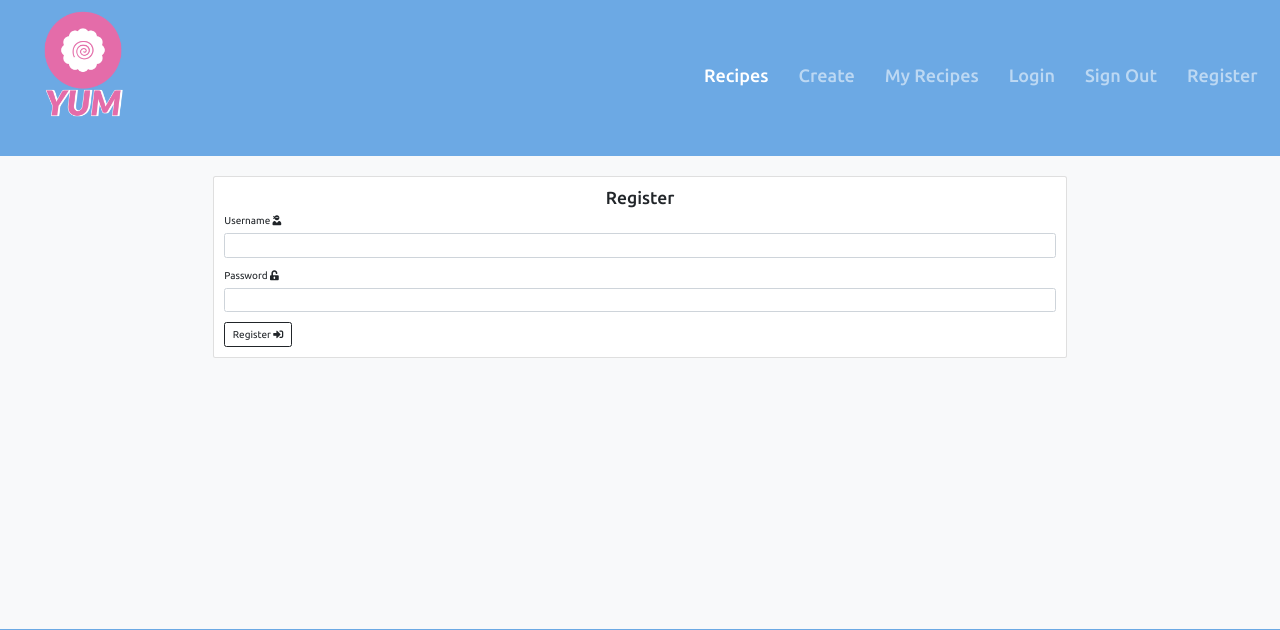
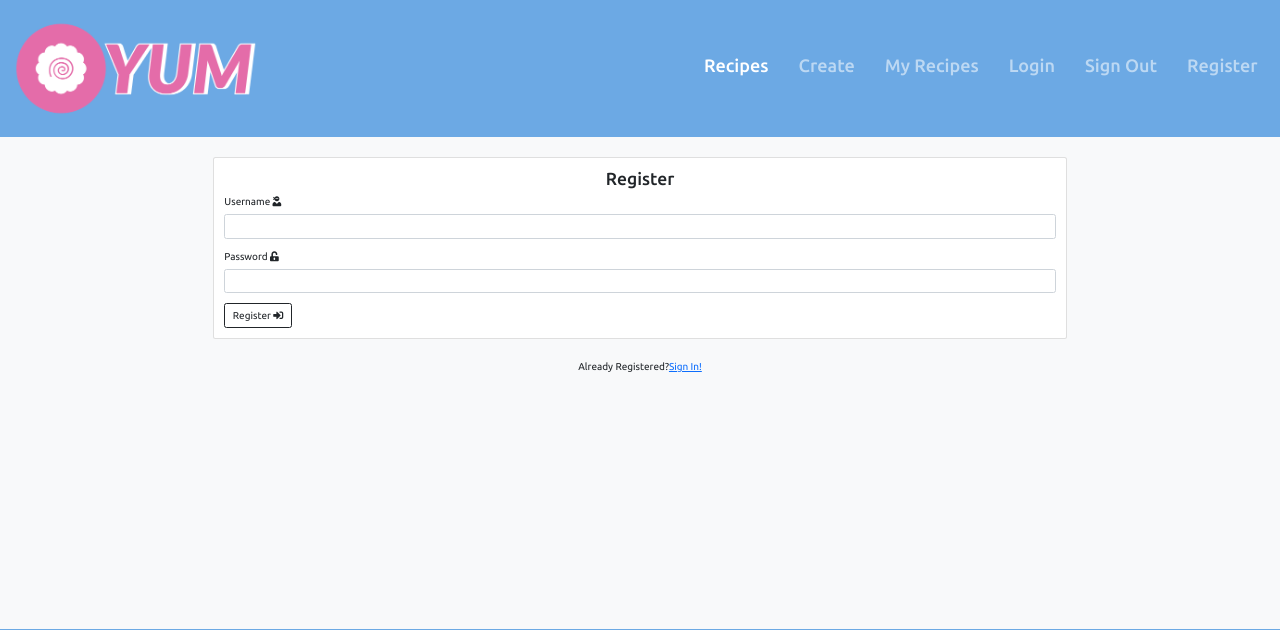
Before and after one commit to S-Lowes/Code-Institute-MS3, a Flask app: page /register in a window 1280 px wide. Shown: the top 630 px of the page. Run offline with Flask 2, Linux system fonts and the light colour scheme; some libraries are stand-ins or nearby versions.

Commit message:
(refactor):Change website logo and resize it

```diff
--- a/static/css/style.css
+++ b/static/css/style.css
@@ -19,7 +19,7 @@ body {
 /*--- NAVBAR ---*/
 
 .logo {
-    width: 15rem;
+    width: 25rem;
 }
 
 .navbar {
@@ -91,7 +91,7 @@ footer {
 .social-icon:hover {
     transition: all 0.6s ease-in-out;
     transform: rotate(360deg);
-    color: #a9e46c;
+    color: #164776;
 }
 
 /* COLOR --> Pink: #e46ca9  Blue: #6ca9e4 Green: #a9e46c */
--- a/templates/base.html
+++ b/templates/base.html
@@ -25,7 +25,7 @@
             <nav class="sticky-top navbar navbar-expand-lg navbar-dark">
                 <div class="container-fluid">
                     <a class="navbar-brand" href="{{ url_for('get_recipes') }}">
-                        <img src="{{ url_for('static', filename='images/yum_logo.png') }}" class="logo" alt="Logo">
+                        <img src="{{ url_for('static', filename='images/yum_logo2.png') }}" class="logo" alt="Logo">
                     </a>
                     <!-- Mobile Collapse -->
                     <button class="navbar-toggler" type="button" data-bs-toggle="collapse"
--- a/templates/register.html
+++ b/templates/register.html
@@ -25,5 +25,11 @@
         </form>
     </div>
 </div>
+<div class="d-flex justify-content-center p-3">
+    <p>
+        Already Registered?
+    </p>
+    <a class="" href="#" target="_blank">Sign In!</a>
+</div>
 
 {% endblock %}
```
Also changed, not shown: static/images/yum_logo.png (deleted), static/images/yum_logo2.png (added).
